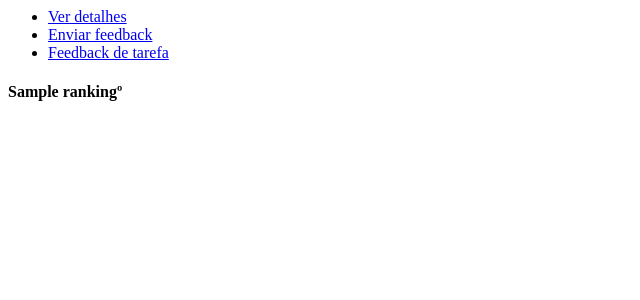
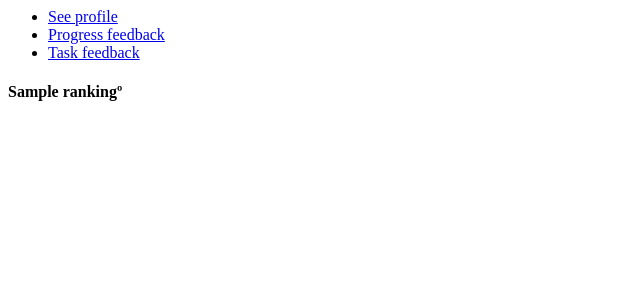
Before and after one commit to massawho/gamified-workplace, a Django app: template tcc/apps/tcc/templates/tcc/widgets/_ranked_user.html in a window 1280 px wide. Shown: the top 300 px of the page, without its empty margins (0-640 px from the left). Run offline with Django 3.2, Linux system fonts and the light colour scheme; the template is opened without the code that fills it: most values are stand-ins (such as "Sample title", 1, 10 or a date in 2020); some libraries are stand-ins or nearby versions.

Commit message:
translate ranked user widget

```diff
--- a/tcc/apps/tcc/templates/tcc/widgets/_ranked_user.html
+++ b/tcc/apps/tcc/templates/tcc/widgets/_ranked_user.html
@@ -3,9 +3,9 @@
   <div class="control-btn">
     <a id="dropdownMenu1" data-toggle="dropdown" aria-expanded="false"><i class="fa fa-ellipsis-v"></i></a>
     <ul class="dropdown-menu pull-right" role="menu" aria-labelledby="dropdownMenu1">
-      <li><a href="{% url 'profile' user.pk %}">Ver detalhes</a></li>
-      <li><a href="{% url 'manager_to_collaborator_questionnaire' user_id=user.id %}">Enviar feedback</a></li>
-      <li><a href="{% url 'task_questionnaire' user_id=user.id %}">Feedback de tarefa</a></li>
+      <li><a href="{% url 'profile' user.pk %}">{% trans 'See profile' %}</a></li>
+      <li><a href="{% url 'manager_to_collaborator_questionnaire' user_id=user.id %}">{% trans 'Progress feedback' %}</a></li>
+      <li><a href="{% url 'task_questionnaire' user_id=user.id %}">{% trans 'Task feedback' %}</a></li>
     </ul>
   </div>
   <div class="panel-content">
```
